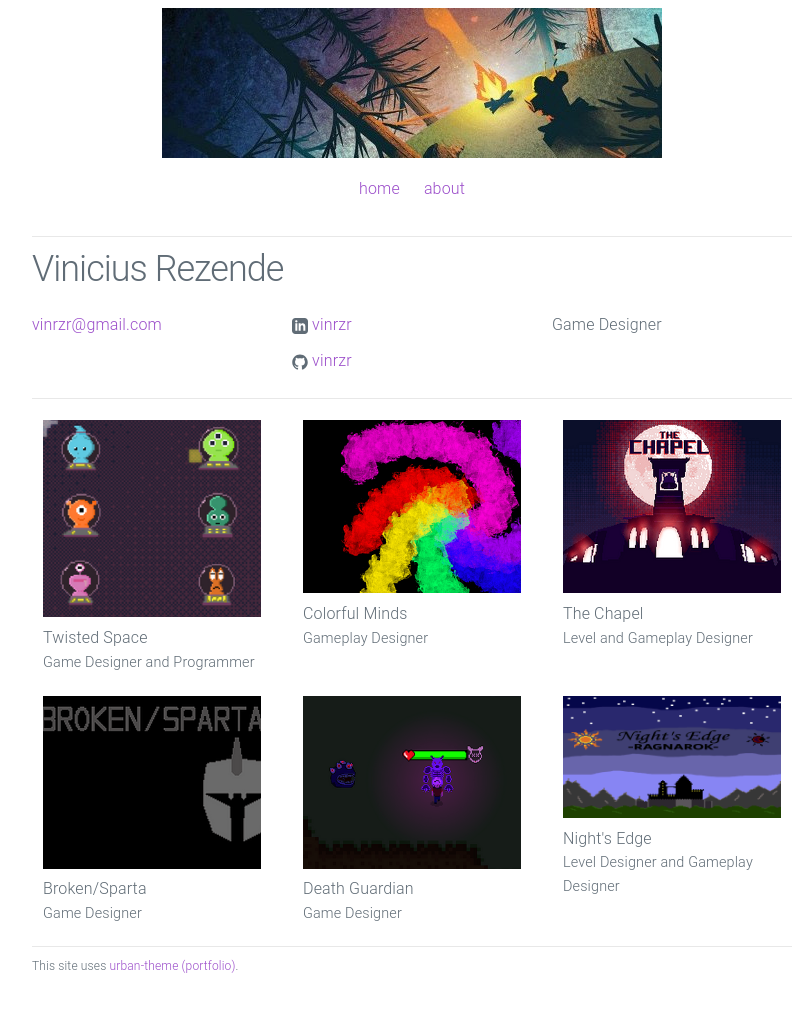
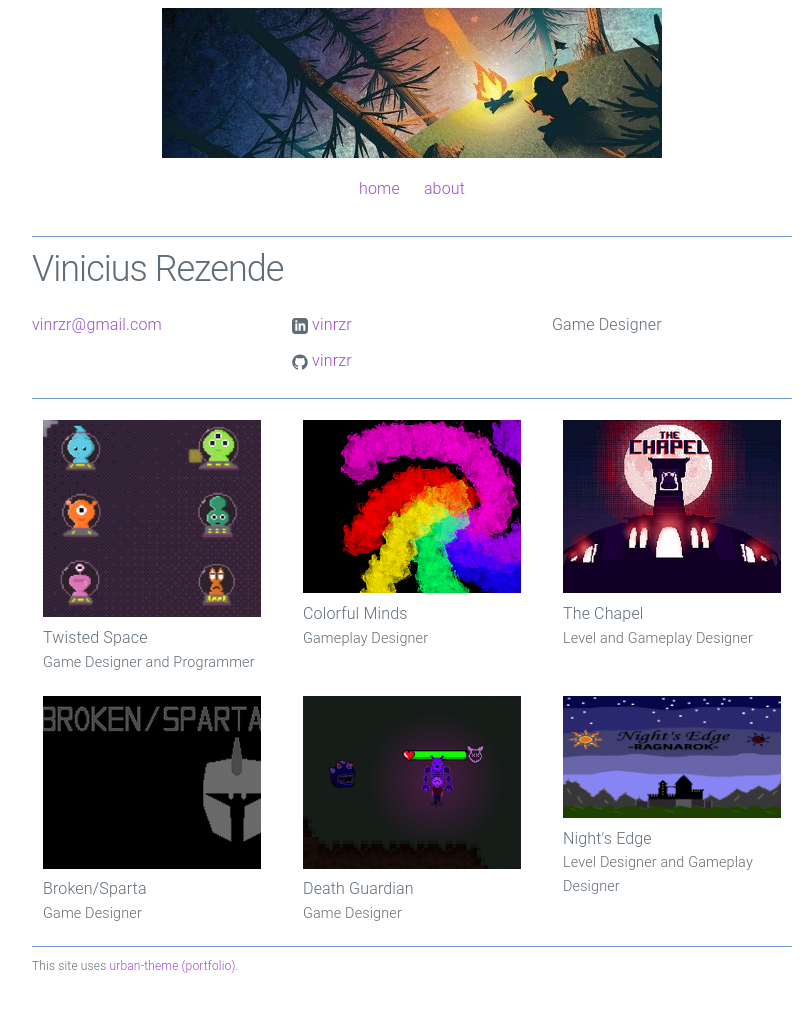
Before and after one commit to vinrzr/vinrzr.github.io, a Jekyll site: the page built from index.html, in a window 1280 px wide. Shown: the whole page, without its empty margins (228-1040 px from the left). Built offline with Jekyll 4.4.1, drawn with Linux system fonts in a browser that asks for light colours.

Commit message:
Update main.scss

```diff
--- a/css/main.scss
+++ b/css/main.scss
@@ -3,7 +3,7 @@
 ---
 @charset "utf-8";
 
-$grey-color:       #828282;
+$grey-color:       #1D3557;
 $grey-color-light: lighten($grey-color, 40%);
 $grey-color-dark:  darken($grey-color, 25%);
 
```
